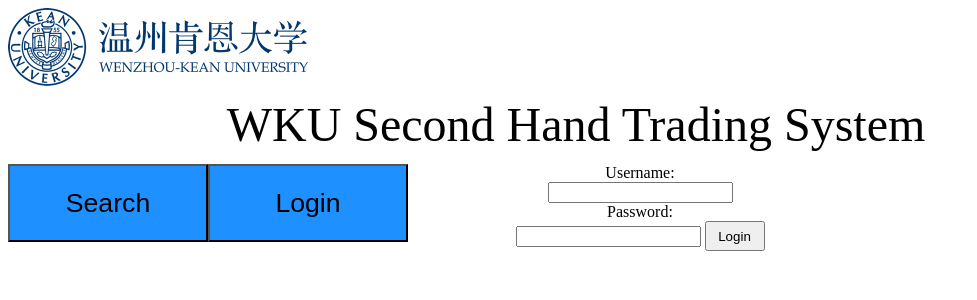
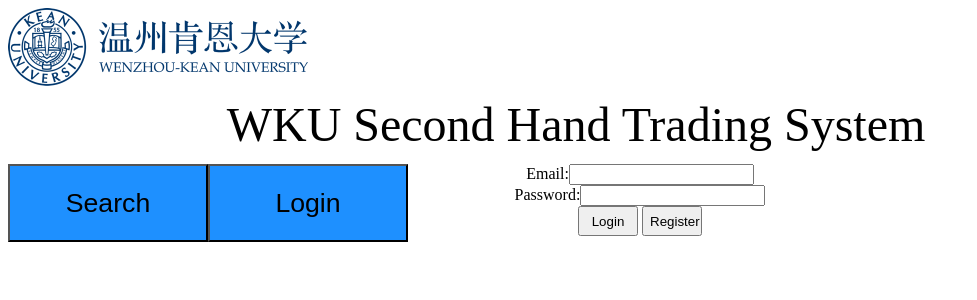
Before and after one commit to kateinUs/SecondHandTradingSystem, a PHP site: page /Login.php in a window 1280 px wide. Shown: the top 300 px of the page, without its empty margins (0-977 px from the left). Run offline with PHP 8.4, Linux system fonts and the light colour scheme.

Commit message:
fifth commit

```diff
--- a/Login.php
+++ b/Login.php
@@ -20,9 +20,12 @@
     </form>
 </div>
 <form class="login_area" action="Login_submit.php" method="post">
-    Username:<input type="text" name="username">
+    Email:<input type="text" name="email">
     Password:<input type="text" name="password">
     <input class="button_login" type="submit" value="Login">
+    <form action="Register_submit.php" method="post">
+        <input class="button_login" type="submit" value="Register now">
+    </form>
 </form>
 </body>
 <script>
--- a/Login_submit.php
+++ b/Login_submit.php
@@ -9,7 +9,7 @@ if (!$con)
 mysqli_select_db($con, Second_Hand);
 mysqli_query($con,"set names 'utf8'");  //设置phpmyadmin数据库表编码为中文
 
-$sql="SELECT username, password FROM Admin_Login;";
+$sql="SELECT email, password FROM Admin_Login;";
 $result=$con->query($sql);
 $count=0;
 if (!mysqli_query($con,$sql))   //如果链接失败
@@ -19,7 +19,7 @@ if (!mysqli_query($con,$sql))   //如果链接失败
 
 if ($result->num_rows > 0) {
     while($row = $result->fetch_assoc()) {
-        if($_POST['username'] == $row["username"] && $_POST['password'] == $row["password"]){
+        if($_POST['email'] == $row["email"] && $_POST['password'] == $row["password"]){
             echo "Welcome back, Administer.";
             session_start();
             $_SESSION["Login_status"] = "OK";
--- a/resources/style.css
+++ b/resources/style.css
@@ -61,8 +61,8 @@
 }
 
 .login_area{
-    width: 250px;
-    height:60px;
+    width: 280px;
+    height:150px;
     margin:0 auto;
     text-align:center;
 }
```
Also changed, not shown: Register_submit.php (added, +25 -0 lines).
